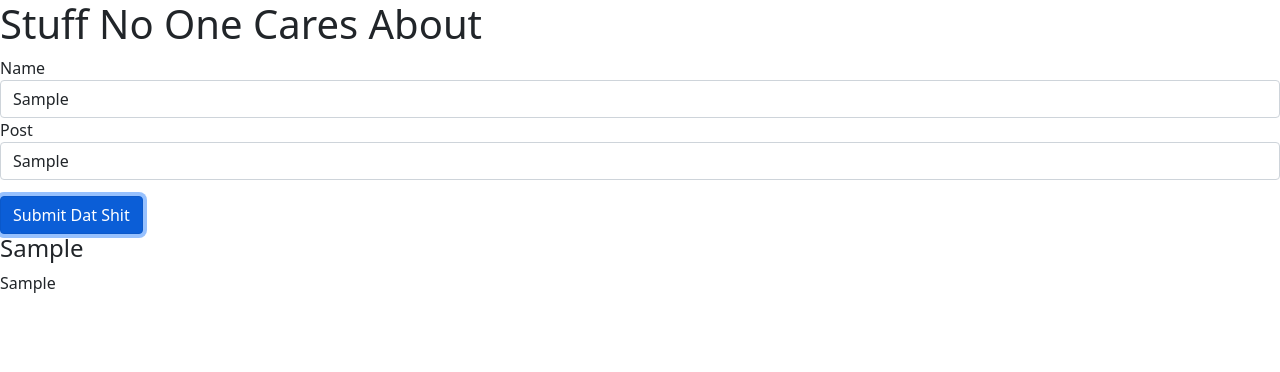
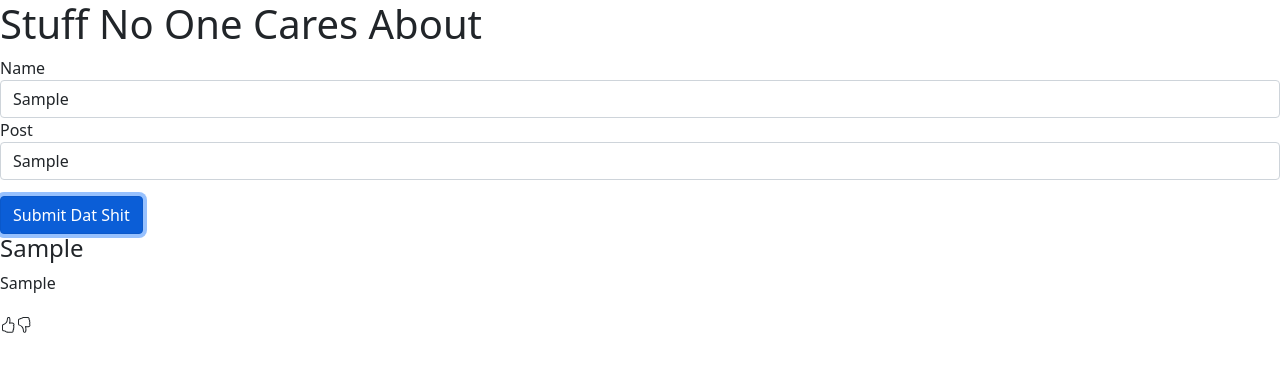
Before and after one commit to TPavZ/dCC_Social_Feed_Project, a React (Create React App) app: page / in a window 1280 px wide. Both pictures are taken after typing "Sample", "Sample" into the empty fields and a click on the button "Submit Dat Shit". Shown: the top 372 px of the page. Built offline with nearby package versions, Linux system fonts and the light colour scheme.

Commit message:
Like and Dislike icons now show only with new posts.

```diff
--- a/src/App.js
+++ b/src/App.js
@@ -1,10 +1,11 @@
 import React, { useState } from "react";
 import PostEntry from "./Components/PostEntry/PostEntry";
 import PostDisplay from "./Components/PostDisplay/PostDisplay";
+/* import LikeDislike from "./Components/LikeDislike/LikeDislike"; */
 
 function App() {
 
-  const [entries, setEntries] = useState([{ name: " ", post: " " }])
+  const [entries, setEntries] = useState([])
 
   function addNewPost(entry) {
     let tempEntries = [entry, ...entries];
--- a/src/Components/PostDisplay/PostDisplay.jsx
+++ b/src/Components/PostDisplay/PostDisplay.jsx
@@ -1,3 +1,5 @@
+import LikeDislike from "../LikeDislike/LikeDislike";
+
 const PostDisplay = (props) => {
     return (
         props.parentPosts.map((entry) => {
@@ -5,6 +7,9 @@ const PostDisplay = (props) => {
                 <div>
                     <h4>{entry.name}</h4>
                     <p>{entry.post}</p>
+                    <div>
+                        <LikeDislike />
+                    </div>
                 </div>
             )
         }));
```
